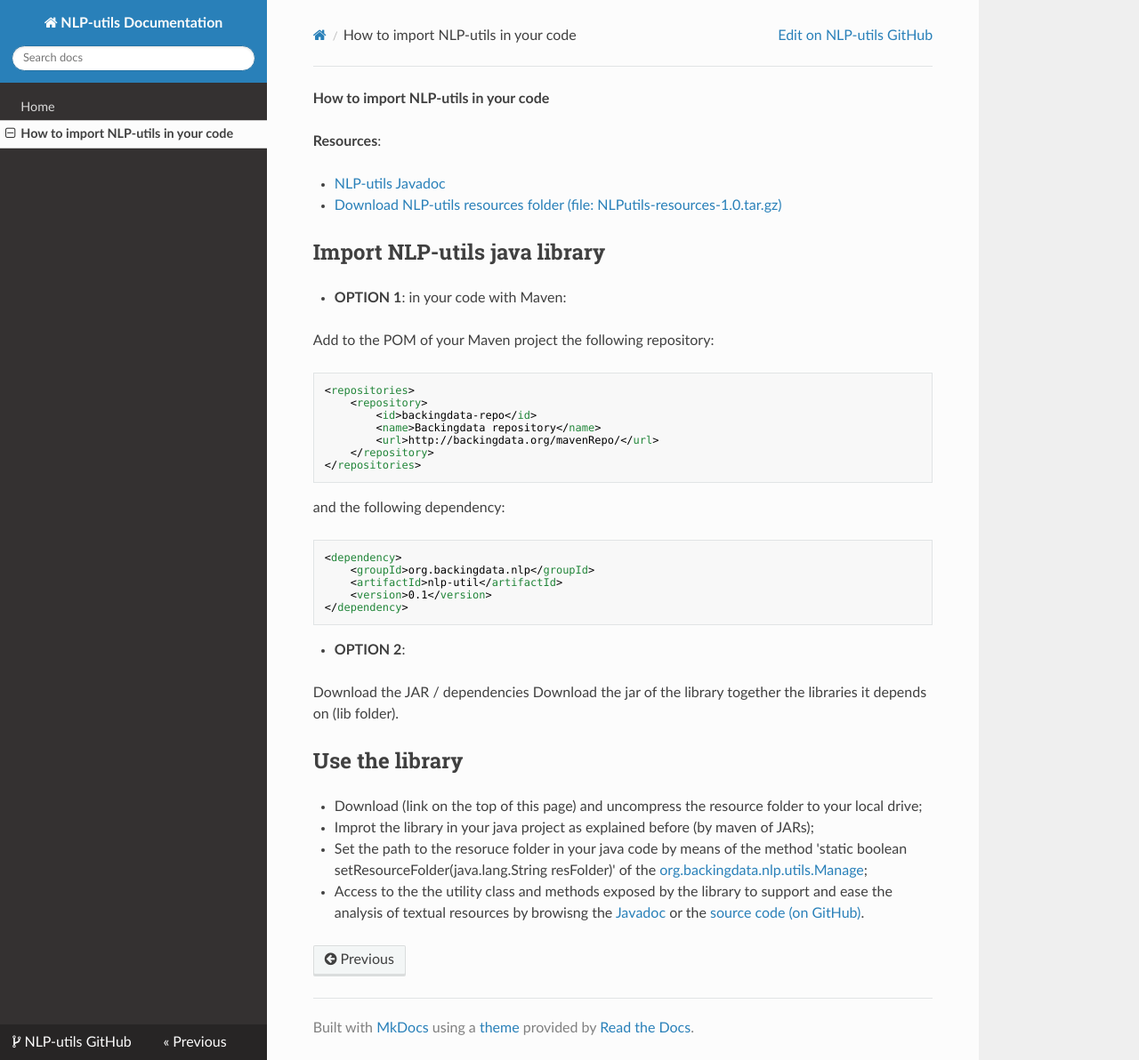
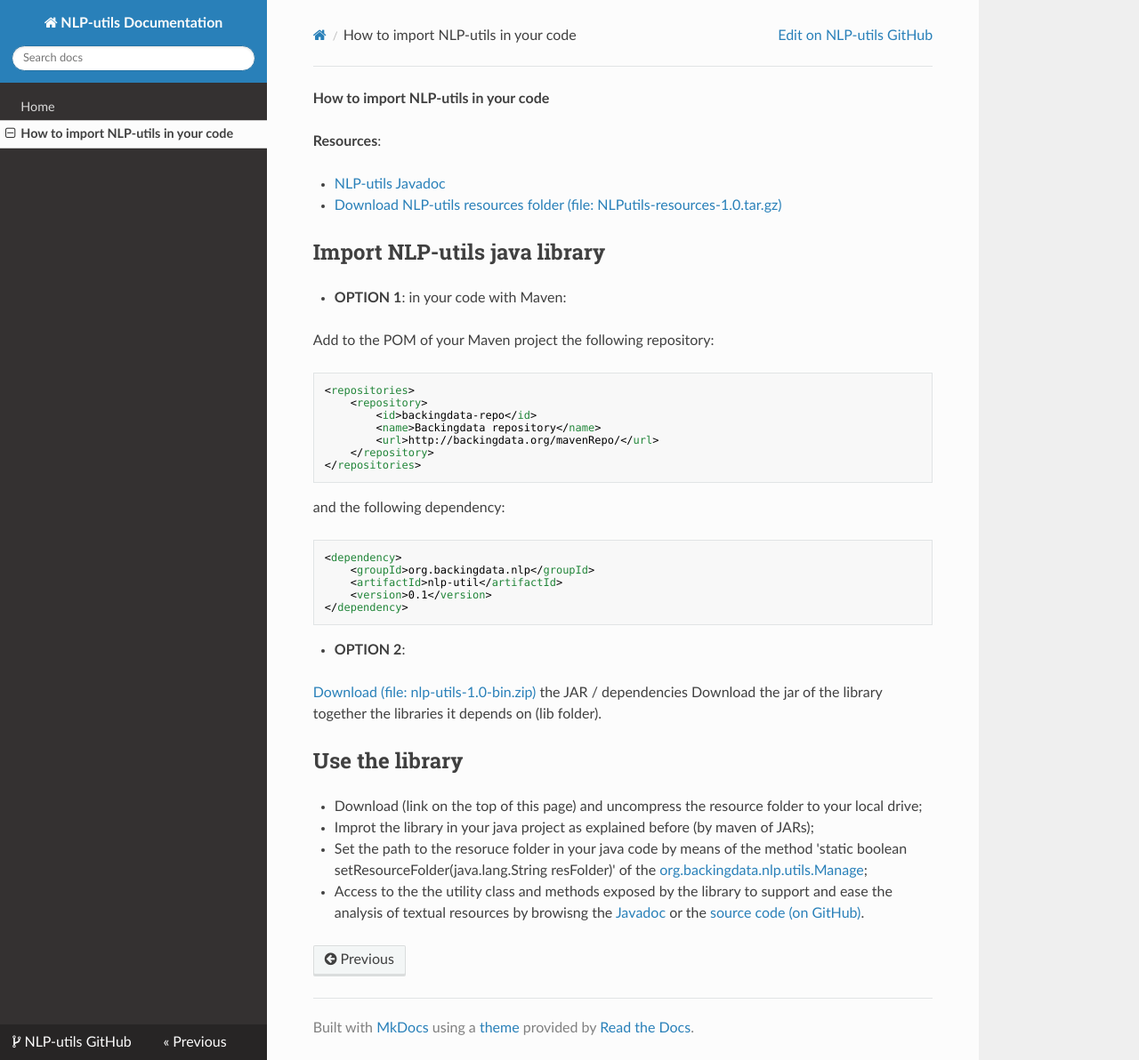
Before and after one commit to fra82/nlp-utils, an MkDocs documentation site: the page built from rtdoc/import.md, in a window 1280 px wide and 1192 px high. Shown: the whole window at 89% size. Built offline with MkDocs 1.6.1, drawn with Linux system fonts in a browser that asks for light colours; nearby versions of some CDN libraries; old or Windows-style settings are respelled for this version of MkDocs.

Commit message:
Minor updates

```diff
--- a/rtdoc/import.md
+++ b/rtdoc/import.md
@@ -37,7 +37,7 @@ Add to the POM of your Maven project the following repository:
 
 + **OPTION 2**:
 
-Download the JAR / dependencies Download the jar of the library together the libraries it depends on (lib folder).
+<a href="http://backingdata.org/nlp-utils/nlp-utils-1.0-bin.zip" target="_blank">Download (file: nlp-utils-1.0-bin.zip)</a> the JAR / dependencies Download the jar of the library together the libraries it depends on (lib folder).
 
 
 
```
